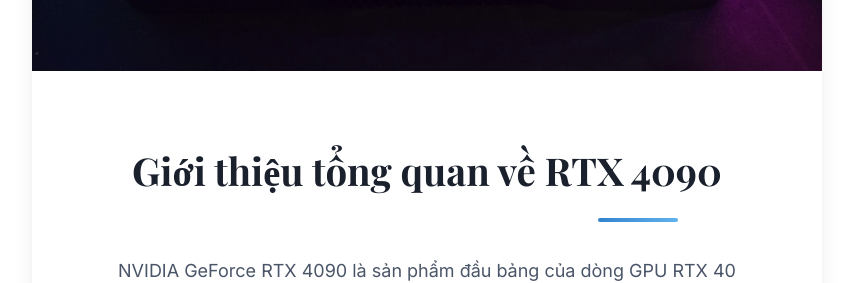
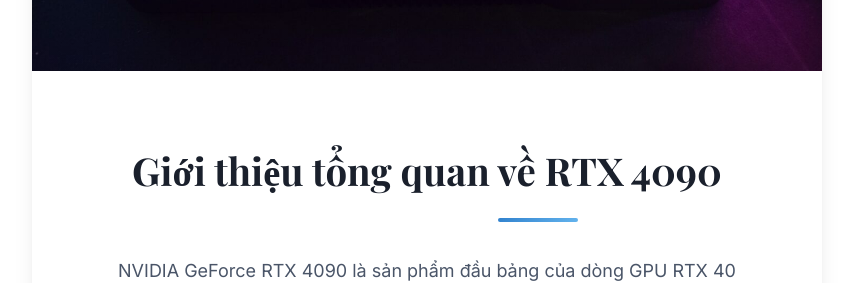
Before and after one commit to Pro2-4/React, a React (Create React App) app: page /blog/1 in a window 1280 px wide. Shown: the part 782-1065 px from the top of the page, without its empty margins (68-921 px from the left). Built offline with nearby package versions, Linux system fonts and the light colour scheme.

Commit message:
Update BlogDetail.css

```diff
--- a/src/pages/BlogDetail.css
+++ b/src/pages/BlogDetail.css
@@ -159,7 +159,7 @@
   position: absolute;
   bottom: 0;
   left: 0;
-  transform: translateX(510px);
+  transform: translateX(410px);
   width: 80px;
   height: 4px;
   background: linear-gradient(135deg, #3182ce 0%, #63b3ed 100%);
```
